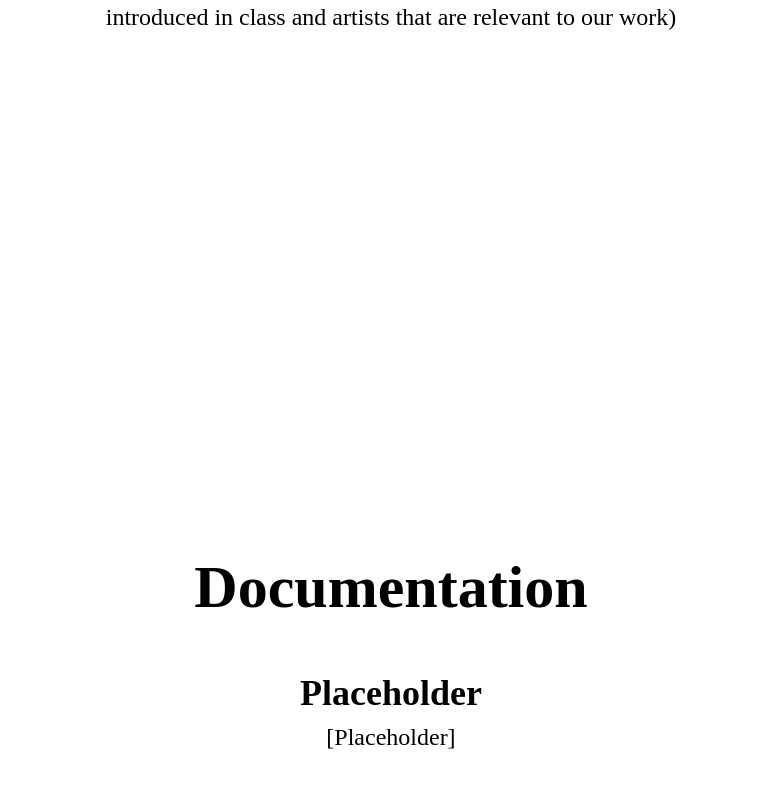
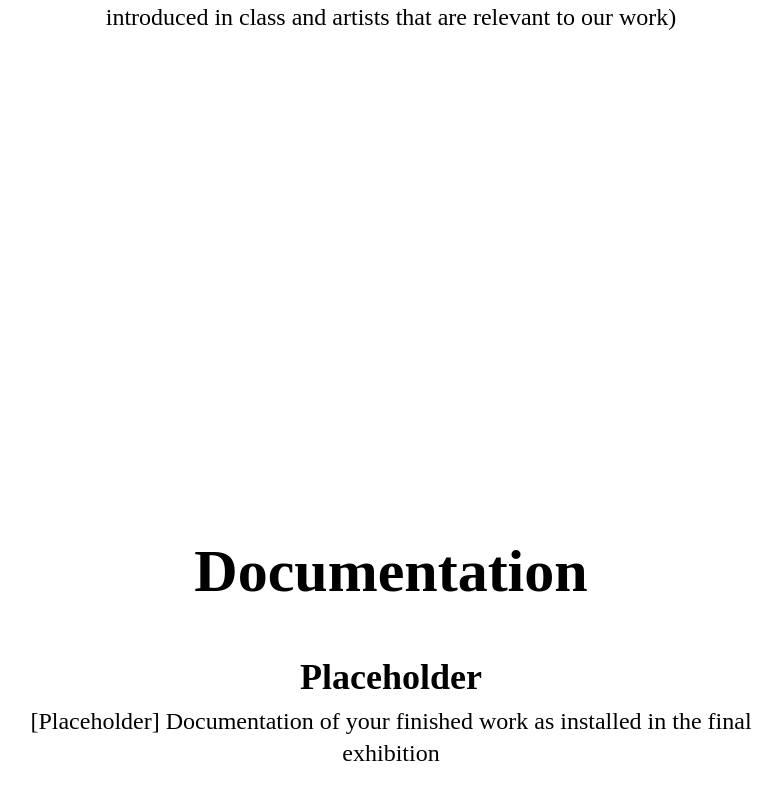
Before and after one commit to turnertop/echoes-of-the-past, a React (Vite) app: page / in a window 1280 px wide. Shown: the part 2780-3579 px from the top of the page, without its empty margins (249-1030 px from the left). Built offline with nearby package versions, Linux system fonts and the light colour scheme.

Commit message:
fuck couldnt get the design working in my favour 0-1 webdev

```diff
--- a/src/components/Documentation.jsx
+++ b/src/components/Documentation.jsx
@@ -11,6 +11,7 @@ const DocumentationPlaceHolder = () => {
         <h1 className="text-4xl font-bold text-black mb-2" style={{fontFamily: 'Merriweather'}}>Placeholder</h1>
         <p className="text-black text-2xl text-center max-w-3xl" style={{fontFamily: 'Montserrat'}}>
           [Placeholder]
+          Documentation of your finished work as installed in the final exhibition
         </p>
       </div>
     </div>
```
Also changed, not shown: src/components/Writeup.jsx (+44 -0 lines), src/assets/Bios.png (added), src/assets/biosSVG.svg (added).
